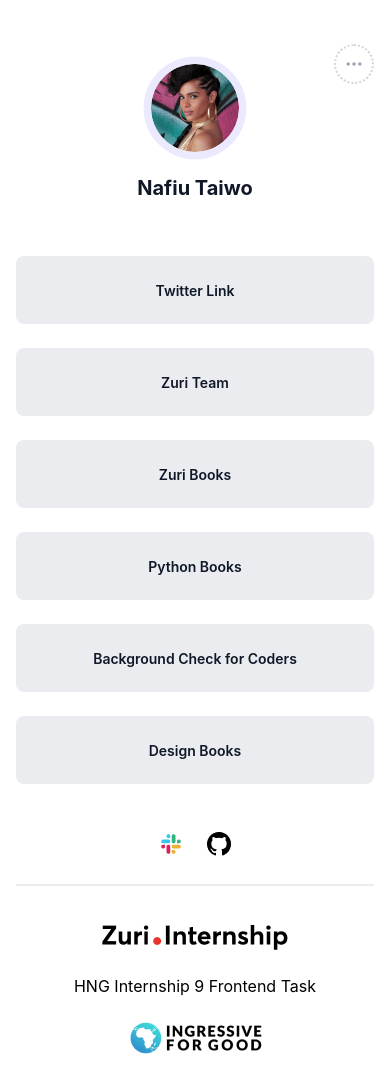
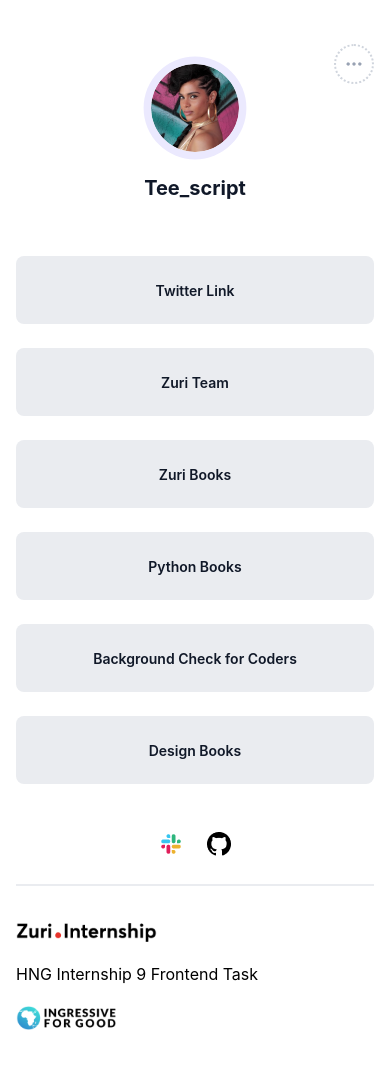
Before and after one commit to taiwonaf/linktree, a React (Create React App) app: page / in a window 390 px wide. Shown: the top 1092 px of the page. Built offline with nearby package versions, Linux system fonts and the light colour scheme.

Commit message:
Added the require ids to buttons and fulfilled some requirements

```diff
--- a/src/components/Button.jsx
+++ b/src/components/Button.jsx
@@ -1,9 +1,9 @@
 import './styles/button.css';
 
 const Button = ({item}) => {
-    const {name, url, id} = item
+    const {name, url, id, alt} = item
   return (
-    <a href={url} className='button' id={id} >
+    <a href={url} className='button' id={id} title={alt}>
         {name}
     </a>
   )
--- a/src/components/Links.jsx
+++ b/src/components/Links.jsx
@@ -11,24 +11,28 @@
         {
             name: 'Zuri Team',
             url: 'https://training.zuri.team/',
-            id: 'button_zuri',
+            id: 'btn__zuri',
+        },
+        {
+            name: 'Zuri Books',
+            url: 'http://books.zuri.team',
+            id: 'books',
             alt: 'This is where you find books about design and coding'
         },
         {
-            name: 'Zuri Books',
-            url: 'https://twitter.com/tee_script'
-        },
-        {
             name: 'Python Books',
-            url: 'https://books.zuri.team/'
+            url: 'https://books.zuri.team/python-for-beginners?ref_id=taiwonaf',
+            id: 'book_python'
         },
         {
             name: 'Background Check for Coders',
-            url: 'https://background.zuri.team/'
+            url: 'https://background.zuri.team/',
+            id: 'pitch'
         },
         {
             name: 'Design Books',
-            url: 'https://books.zuri.team/design-rules'
+            url: 'https://books.zuri.team/design-rules',
+            id: 'book__design'
         }
     ]
   return (
--- a/src/components/Profile.jsx
+++ b/src/components/Profile.jsx
@@ -15,8 +15,11 @@
                     <img src="/images/camera.svg" alt="" />
                 </div>
             </div>
-            <div className="profile-name">
-                Nafiu Taiwo
+            <div className="profile-name" id="twitter">
+                tee_script
+            </div>
+            <div className="slack-username" id='slack'>
+                taiwonaf
             </div>
         </div>
     </div>
--- a/src/components/styles/footer.css
+++ b/src/components/styles/footer.css
@@ -34,5 +34,10 @@
     .footer-wrapper {
         flex-direction: column;
         gap: 20px;
+        align-items: flex-start;
+    }
+
+    .footer-wrapper > div {
+        height: 24px;
     }
 }
--- a/src/components/styles/profile.css
+++ b/src/components/styles/profile.css
@@ -102,6 +102,10 @@
     animation: smallPulse 1s infinite alternate;
 }
 
+#slack {
+    display: none;
+}
+
 @keyframes pulse {
     0% {
         box-shadow: 0 0 0 0 #EBE9FE;
```
